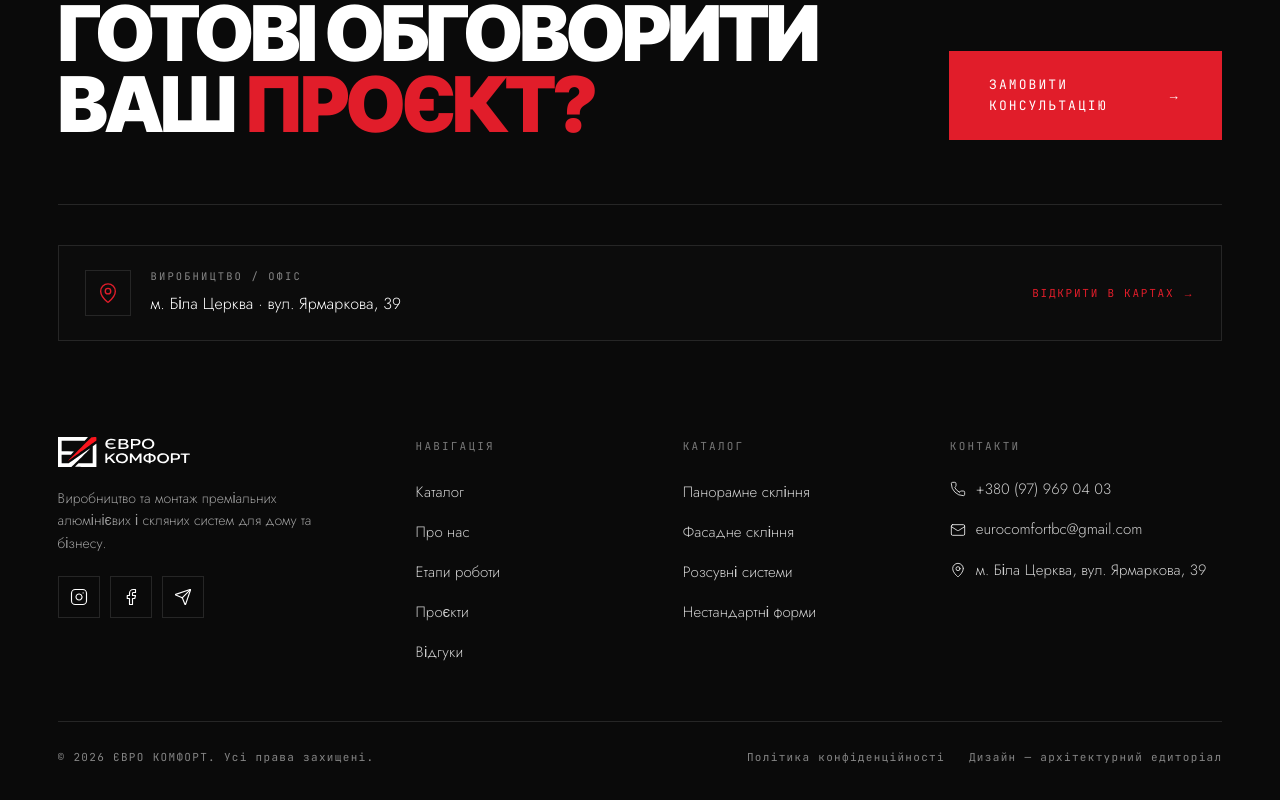
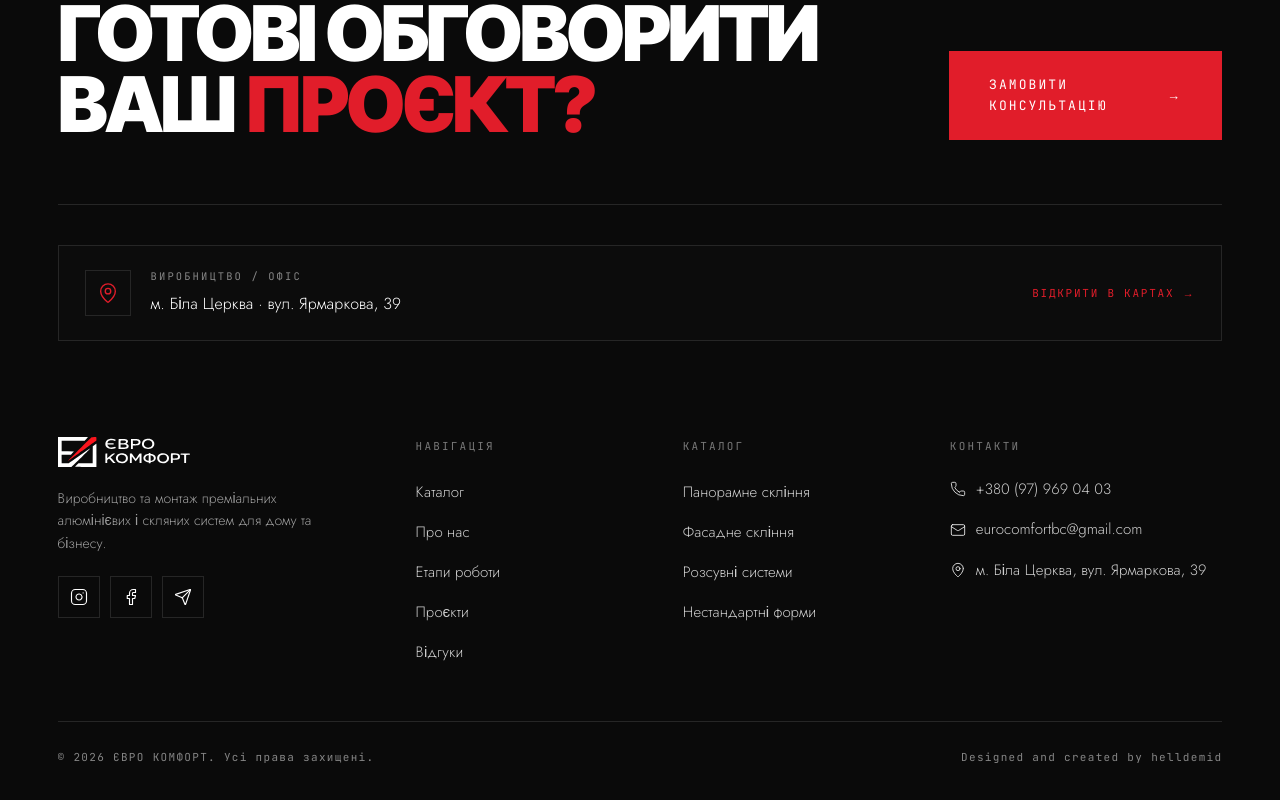
Before and after one commit to dDemyd/eurocomfort, a Next.js app: page /uk in a window 1280 px wide. Shown: the part 8546-9346 px from the top of the page. Built offline with nearby package versions, Linux system fonts and the light colour scheme; no server answers; the database is empty.

Commit message:
signed data

```diff
--- a/messages/ru.json
+++ b/messages/ru.json
@@ -277,7 +277,6 @@
     "emailFull": "eurocomfortbc@gmail.com",
     "addressFull": "г. Белая Церковь, ул. Ярмарковая, 39",
     "copyright": "© 2026 ЕВРО КОМФОРТ. Все права защищены.",
-    "privacy": "Политика конфиденциальности",
-    "designedBy": "Дизайн — архитектурный эдиториал"
+    "designedBy": "Designed and created by helldemid"
   }
 }
--- a/messages/uk.json
+++ b/messages/uk.json
@@ -277,7 +277,6 @@
     "emailFull": "eurocomfortbc@gmail.com",
     "addressFull": "м. Біла Церква, вул. Ярмаркова, 39",
     "copyright": "© 2026 ЄВРО КОМФОРТ. Усі права захищені.",
-    "privacy": "Політика конфіденційності",
-    "designedBy": "Дизайн — архітектурний едиторіал"
+    "designedBy": "Designed and created by helldemid"
   }
 }
--- a/src/components/sections/Footer.tsx
+++ b/src/components/sections/Footer.tsx
@@ -167,10 +167,9 @@ export default function Footer({
         <div className="flex flex-wrap items-center justify-between gap-5 border-t border-hair-d py-[26px] pb-[34px] font-mono text-[11px] tracking-[0.12em] text-white/50">
           <span>{t('copyright')}</span>
           <div className="flex flex-wrap gap-6">
-            <a href="#" className="hover:text-brand">
-              {t('privacy')}
+            <a href="https://www.instagram.com/helldemid/" className="hover:text-brand">
+              {t('designedBy')}
             </a>
-            <span>{t('designedBy')}</span>
           </div>
         </div>
       </div>
```
